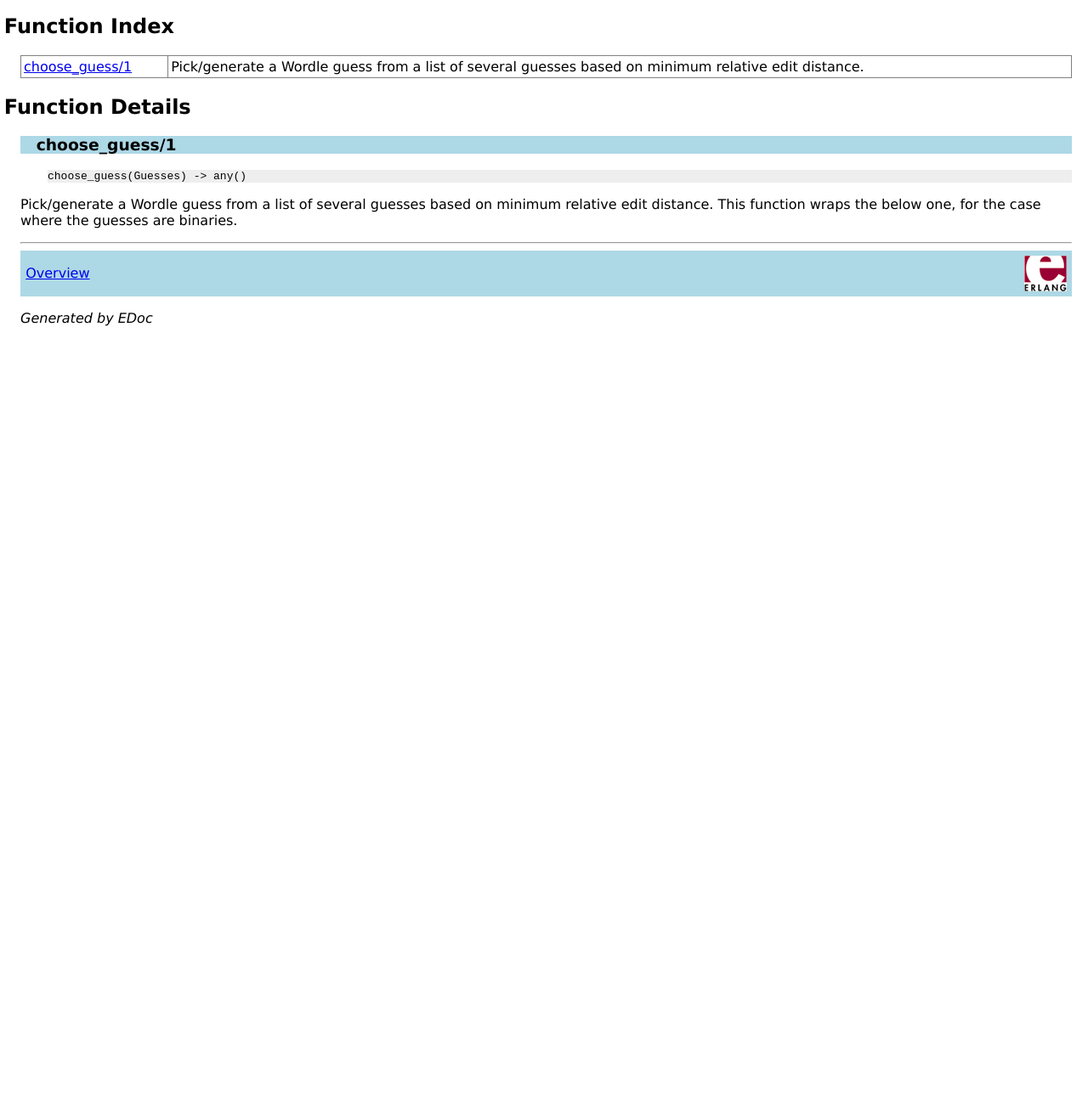
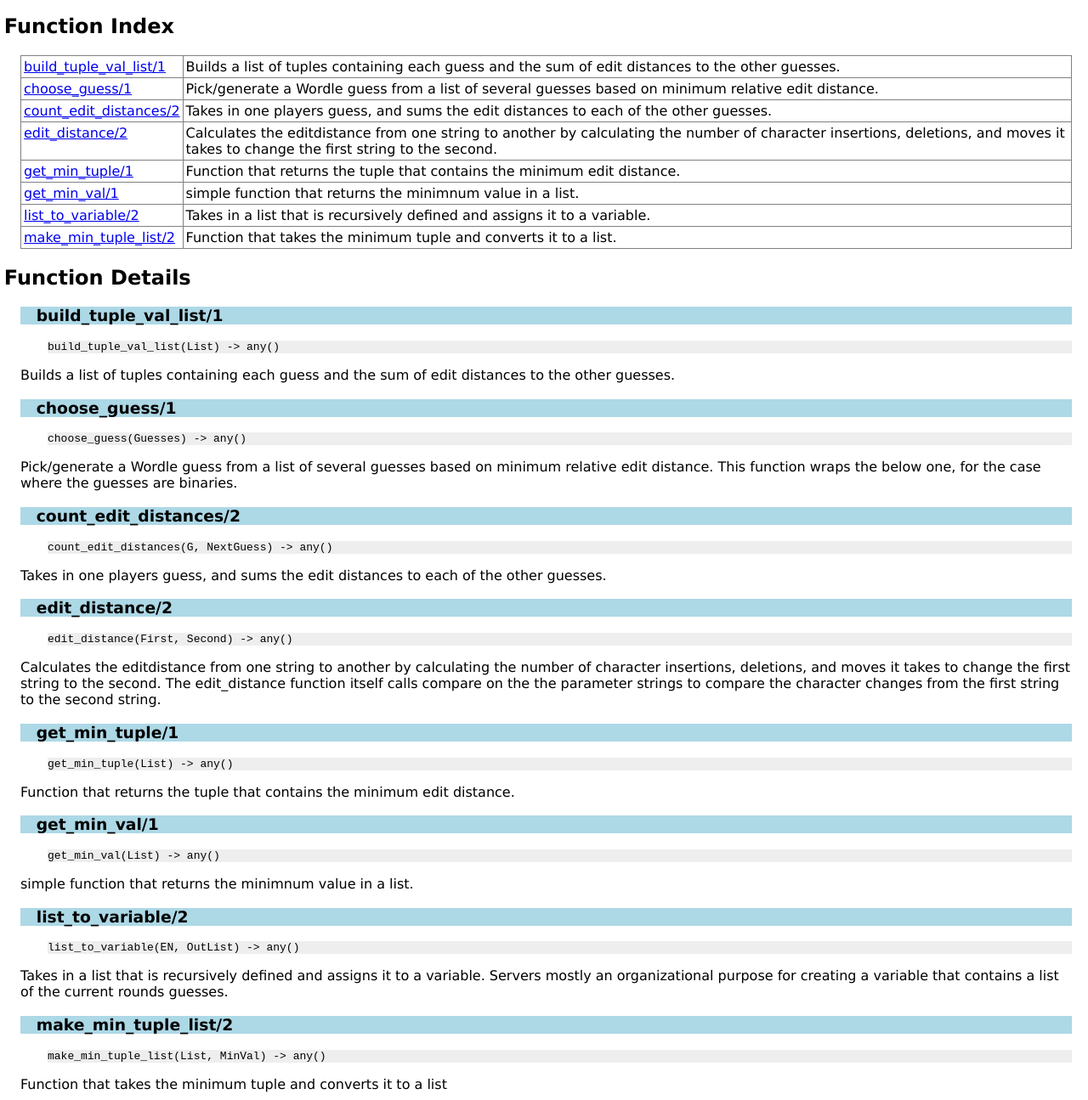
Before and after one commit to lyczak/grourdle, a plain HTML site: page doc/grdl_guess_arbiter.html in a window 1280 px wide. Shown: the part 205-1500 px from the top of the page at 85% size. Before the commit the page ends 800 px from the top, so only its background shows below. Drawn offline with Linux system fonts and the light colour scheme.

Commit message:
Make docs

```diff
--- a/doc/grdl_guess_arbiter.html
+++ b/doc/grdl_guess_arbiter.html
@@ -14,10 +14,23 @@
 
 
 <h2><a name="index">Function Index</a></h2>
-<table width="100%" border="1" cellspacing="0" cellpadding="2" summary="function index"><tr><td valign="top"><a href="#choose_guess-1">choose_guess/1</a></td><td>Pick/generate a Wordle guess from a list of several guesses based on minimum relative edit distance.</td></tr>
+<table width="100%" border="1" cellspacing="0" cellpadding="2" summary="function index"><tr><td valign="top"><a href="#build_tuple_val_list-1">build_tuple_val_list/1</a></td><td>Builds a list of tuples containing each guess and the sum of edit distances to the other guesses.</td></tr>
+<tr><td valign="top"><a href="#choose_guess-1">choose_guess/1</a></td><td>Pick/generate a Wordle guess from a list of several guesses based on minimum relative edit distance.</td></tr>
+<tr><td valign="top"><a href="#count_edit_distances-2">count_edit_distances/2</a></td><td>Takes in one players guess, and sums the edit distances to each of the other guesses.</td></tr>
+<tr><td valign="top"><a href="#edit_distance-2">edit_distance/2</a></td><td>Calculates the editdistance from one string to another by calculating the number of character insertions, deletions, and moves it takes to change the first string to the second.</td></tr>
+<tr><td valign="top"><a href="#get_min_tuple-1">get_min_tuple/1</a></td><td>Function that returns the tuple that contains the minimum edit distance.</td></tr>
+<tr><td valign="top"><a href="#get_min_val-1">get_min_val/1</a></td><td>simple function that returns the minimnum value in a list.</td></tr>
+<tr><td valign="top"><a href="#list_to_variable-2">list_to_variable/2</a></td><td>Takes in a list that is recursively defined and assigns it to a variable.</td></tr>
+<tr><td valign="top"><a href="#make_min_tuple_list-2">make_min_tuple_list/2</a></td><td>Function that takes the minimum tuple and converts it to a list.</td></tr>
 </table>
 
 <h2><a name="functions">Function Details</a></h2>
+
+<h3 class="function"><a name="build_tuple_val_list-1">build_tuple_val_list/1</a></h3>
+<div class="spec">
+<p><tt>build_tuple_val_list(List) -&gt; any()</tt></p>
+<p> </p>
+</div><p>Builds a list of tuples containing each guess and the sum of edit distances to the other guesses.</p>
 
 <h3 class="function"><a name="choose_guess-1">choose_guess/1</a></h3>
 <div class="spec">
@@ -25,6 +38,44 @@
 <p> </p>
 </div><p>Pick/generate a Wordle guess from a list of several guesses based on minimum relative edit distance.
   This function wraps the below one, for the case where the guesses are binaries.</p>
+
+<h3 class="function"><a name="count_edit_distances-2">count_edit_distances/2</a></h3>
+<div class="spec">
+<p><tt>count_edit_distances(G, NextGuess) -&gt; any()</tt></p>
+<p> </p>
+</div><p>Takes in one players guess, and sums the edit distances to each of the other guesses.</p>
+
+<h3 class="function"><a name="edit_distance-2">edit_distance/2</a></h3>
+<div class="spec">
+<p><tt>edit_distance(First, Second) -&gt; any()</tt></p>
+<p> </p>
+</div><p>Calculates the editdistance from one string to another by calculating the number of character insertions, deletions, and moves it takes to change the first string to the second.
+  The edit_distance function itself calls compare on the the parameter strings to compare the character changes from the first string to the second string.</p>
+
+<h3 class="function"><a name="get_min_tuple-1">get_min_tuple/1</a></h3>
+<div class="spec">
+<p><tt>get_min_tuple(List) -&gt; any()</tt></p>
+<p> </p>
+</div><p>Function that returns the tuple that contains the minimum edit distance.</p>
+
+<h3 class="function"><a name="get_min_val-1">get_min_val/1</a></h3>
+<div class="spec">
+<p><tt>get_min_val(List) -&gt; any()</tt></p>
+<p> </p>
+</div><p>simple function that returns the minimnum value in a list.</p>
+
+<h3 class="function"><a name="list_to_variable-2">list_to_variable/2</a></h3>
+<div class="spec">
+<p><tt>list_to_variable(EN, OutList) -&gt; any()</tt></p>
+<p> </p>
+</div><p>Takes in a list that is recursively defined and assigns it to a variable.
+  Servers mostly an organizational purpose for creating a variable that contains a list of the current rounds guesses.</p>
+
+<h3 class="function"><a name="make_min_tuple_list-2">make_min_tuple_list/2</a></h3>
+<div class="spec">
+<p><tt>make_min_tuple_list(List, MinVal) -&gt; any()</tt></p>
+<p> </p>
+</div><p>Function that takes the minimum tuple and converts it to a list</p>
 <hr>
 
 <div class="navbar"><a name="#navbar_bottom"></a><table width="100%" border="0" cellspacing="0" cellpadding="2" summary="navigation bar"><tr><td><a href="overview-summary.html" target="overviewFrame">Overview</a></td><td><a href="http://www.erlang.org/"><img src="erlang.png" align="right" border="0" alt="erlang logo"></a></td></tr></table></div>
```
Also changed, not shown: doc/answer_picker.html (+15 -1 lines), doc/grdl_utils.html (+2 -2 lines).
